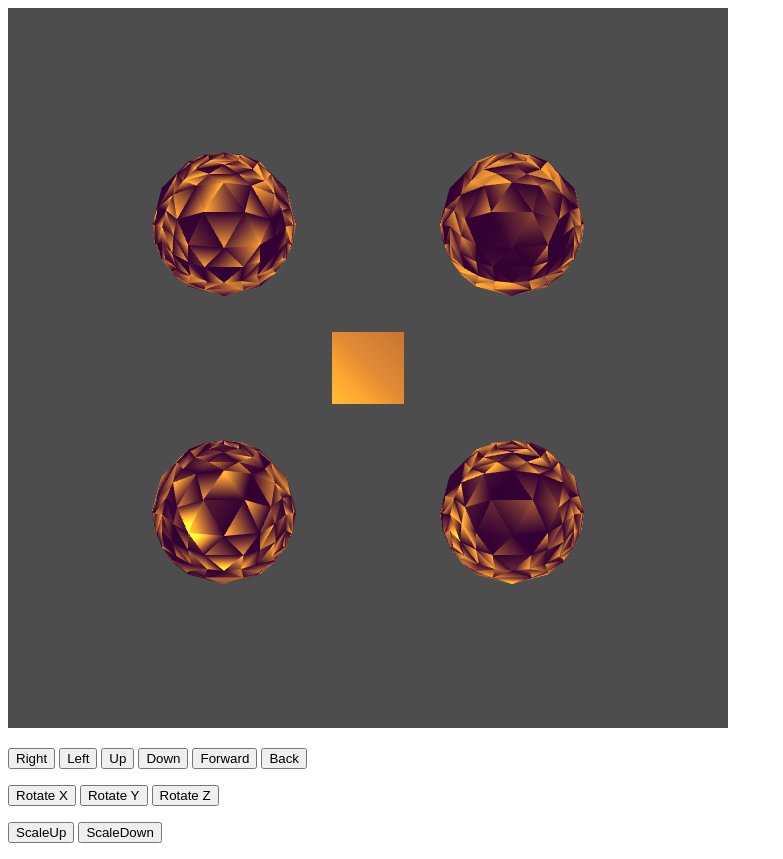
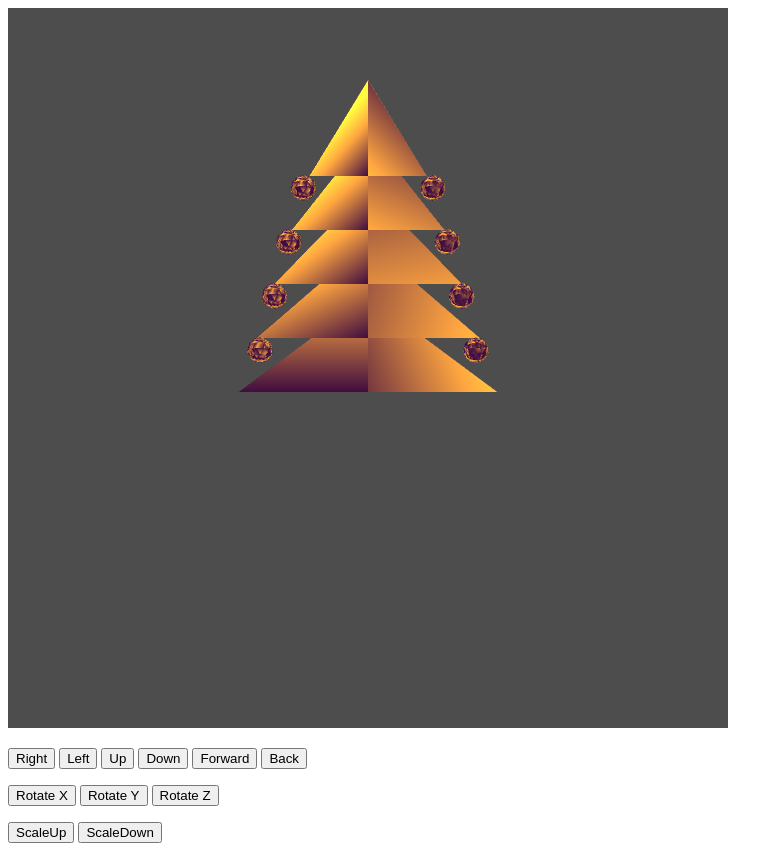
Before and after one commit to BredeJoh/BredeJoh.github.io, a plain HTML site: page Vism oblig 4/BredeJ/GameEngine.html in a window 1280 px wide. Shown: the whole page, without its empty margins (0-783 px from the left). Drawn offline with Linux system fonts and the light colour scheme; animation ran at ten frames a second.

Commit message:
basic tree

```diff
--- a/Vism oblig 4/BredeJ/GameEngine.html
+++ b/Vism oblig 4/BredeJ/GameEngine.html
@@ -50,7 +50,7 @@ void main()
     gl_Position = projectionMatrix * modelViewMatrix * vPosition;
     fColor = ambient + diffuse +specular;
 
-    fColor.a = 1.0;
+    fColor.a = 0.95;
 }
 </script>
 
@@ -65,6 +65,7 @@ void
 main()
 {
     gl_FragColor = fColor;
+
 }
 </script>
 
--- a/Vism oblig 4/BredeJ/GameEngine.js
+++ b/Vism oblig 4/BredeJ/GameEngine.js
@@ -10,33 +10,11 @@ var normalsArray = [];
 
 var gameObjects =
 [
-    new GameObject(vec3(0.0, 0.0, 0.0), vec3(0.0, 0.0, 0.0), vec3(1.0, 1.0, 1.0)),
-    new GameObject(vec3(2.0, 2.0, 0.0), vec3(0.0, 0.0, 0.0), vec3(1.0, 1.0, 1.0)),
-    new GameObject(vec3(-2.0, 2.0, 0.0), vec3(0.0, 0.0, 0.0), vec3(1.0, 1.0, 1.0)),
-    new GameObject(vec3(-2.0, -2.0, 0.0), vec3(0.0, 0.0, 0.0), vec3(1.0, 1.0, 1.0)),
-    new GameObject(vec3(2.0, -2.0, 0.0), vec3(0.0, 0.0, 0.0), vec3(1.0, 1.0, 1.0))
-];
-
-var vertices = [
-        vec4( -0.5, -0.5,  0.5, 1.0 ),
-        vec4( -0.5,  0.5,  0.5, 1.0 ),
-        vec4( 0.5,  0.5,  0.5, 1.0 ),
-        vec4( 0.5, -0.5,  0.5, 1.0 ),
-        vec4( -0.5, -0.5, -0.5, 1.0 ),
-        vec4( -0.5,  0.5, -0.5, 1.0 ),
-        vec4( 0.5,  0.5, -0.5, 1.0 ),
-        vec4( 0.5, -0.5, -0.5, 1.0 )
-];
-
-var vertices2 = [
-        vec4(-0.75, -0.75, 0.75, 1.0),
-        vec4(-0.75, 0.75, 0.75, 1.0),
-        vec4(0.75, 0.75, 0.75, 1.0),
-        vec4(0.75, -0.75, 0.75, 1.0),
-        vec4(-0.75, -0.75, -0.75, 1.0),
-        vec4(-0.75, 0.75, -0.75, 1.0),
-        vec4(0.75, 0.75, -0.75, 1.0),
-        vec4(0.75, -0.75, -0.75, 1.0)
+    new GameObject(vec3(0.0, 3.0, 0.0), vec3(0.0, 0.0, 0.0), vec3(1.0, 1.0, 1.0)),
+    new GameObject(vec3(0.0, 2.25, 0.0), vec3(0.0, 0.0, 0.0), vec3(1.0, 1.0, 1.0)),
+    new GameObject(vec3(0.0, 1.5, 0.0), vec3(0.0, 0.0, 0.0), vec3(1.0, 1.0, 1.0)),
+    new GameObject(vec3(0.0, 0.75, 0.0), vec3(0.0, 0.0, 0.0), vec3(1.0, 1.0, 1.0)),
+    new GameObject(vec3(0.0, 0.0, 0.0), vec3(0.0, 0.0, 0.0), vec3(1.0, 1.0, 1.0))
 ];
 
 var lightPosition = vec4(1.0, 1.0, 1.0, 0.0 );
@@ -68,17 +46,36 @@ var flag = true;
 function initGeometry()
 {
 
-    var tempMeshCube = new Mesh();
-    tempMeshCube.cubeMesh();
-
-    gameObjects[0].setMesh(tempMeshCube);
+   // var tempMeshCube = new Mesh();
+   // tempMeshCube.cubeMesh();
+   //
+   // gameObjects[0].setMesh(tempMeshCube);
 
     var tempMeshSphere = new Mesh();
-    tempMeshSphere.sphereTetrahedron(va, vb, vc, vd, numTimesToSubdivide);
+    tempMeshSphere.sphereTetrahedron(va, vb, vc, vd, 0);
 
-    for (var i = 1; i < gameObjects.length; i++)
+    for (var i = 0; i < gameObjects.length; i++)
     {
+        gameObjects[i].getTransform().scalar(vec3(0.3 * i, 0.3 * i, 0.0));
+        gameObjects[i].getTransform().rotate(vec3(90, 0, 0));
         gameObjects[i].setMesh(tempMeshSphere);
+    }
+
+    var tempMeshSphere = new Mesh();
+    tempMeshSphere.sphereTetrahedron(va, vb, vc, vd, 3);
+
+    gameObjects.push(new GameObject(vec3(-0.9, 2.5, 0.0), vec3(0.0, 0.0, 0.0), vec3(0.175, 0.175, 0.175)));
+    gameObjects.push(new GameObject(vec3(0.9, 2.5, 0.0), vec3(0.0, 0.0, 0.0), vec3(0.175, 0.175, 0.175)));
+    gameObjects.push(new GameObject(vec3(-1.1, 1.75, 0.0), vec3(0.0, 0.0, 0.0), vec3(0.175, 0.175, 0.175)));
+    gameObjects.push(new GameObject(vec3(1.1, 1.75, 0.0), vec3(0.0, 0.0, 0.0), vec3(0.175, 0.175, 0.175)));
+    gameObjects.push(new GameObject(vec3(-1.3, 1.0, 0.0), vec3(0.0, 0.0, 0.0), vec3(0.175, 0.175, 0.175)));
+    gameObjects.push(new GameObject(vec3(1.3, 1.0, 0.0), vec3(0.0, 0.0, 0.0), vec3(0.175, 0.175, 0.175)));
+    gameObjects.push(new GameObject(vec3(-1.5, 0.25, 0.0), vec3(0.0, 0.0, 0.0), vec3(0.175, 0.175, 0.175)));
+    gameObjects.push(new GameObject(vec3(1.5, 0.25, 0.0), vec3(0.0, 0.0, 0.0), vec3(0.175, 0.175, 0.175)));
+
+    for(var i = 0; i < 8; i++)
+    {
+        gameObjects[5 + i].setMesh(tempMeshSphere);
     }
 }
 
```
